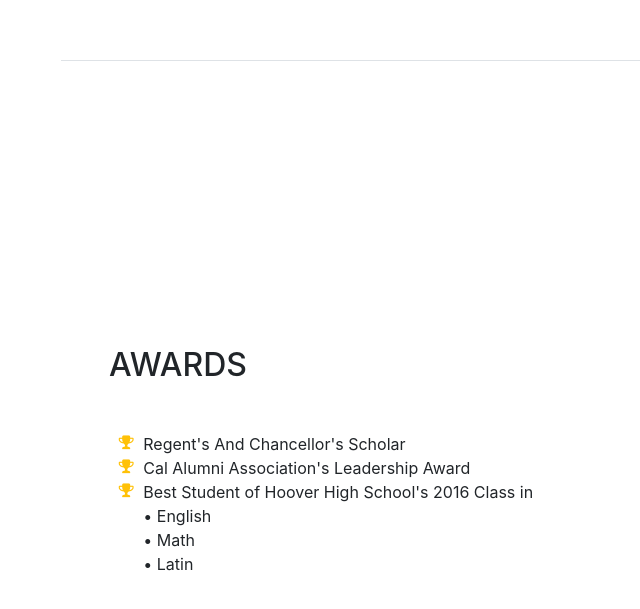
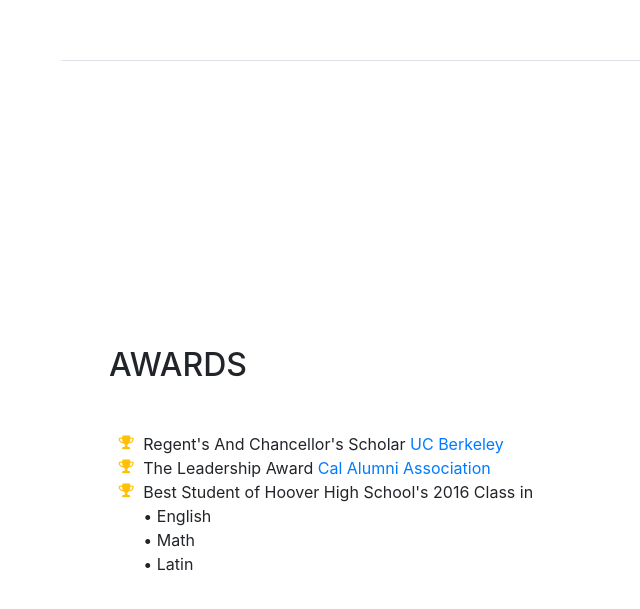
Before and after one commit to klaue/klaue.github.io, a website with bundled scripts: page index.html in a window 1280 px wide. Shown: the part 4054-4663 px from the top of the page, without its empty margins (211-851 px from the left). Built offline with nearby package versions, Linux system fonts and the light colour scheme; a web font is replaced by a local one.

Commit message:
with links to awards

```diff
--- a/index.html
+++ b/index.html
@@ -202,7 +202,7 @@
           </li>
                     <li class="list-inline-item">
             <a href="https://developer.mozilla.org/en-US/docs/Web/CSS">
-            <i class="devicon-css3-plain"></i>
+            <i class="devicon-css3-plain-wordmark"></i>
             </a>
           </li>
           </ul>
@@ -267,10 +267,10 @@
           <ul class="fa-ul mb-0">
             <li>
               <i class="fa-li fa fa-trophy text-warning"></i>
-              Regent's And Chancellor's Scholar</li>
+              Regent's And Chancellor's Scholar <a href="https://financialaid.berkeley.edu/regents-and-chancellors-scholarship"> UC Berkeley</a></li>
             <li>
               <i class="fa-li fa fa-trophy text-warning"></i>
-              Cal Alumni Association's Leadership Award</li>
+             The Leadership Award <a href="https://alumni.berkeley.edu/community/scholarships/leadership-award"> Cal Alumni Association</a></li>
             <li>
               <i class="fa-li fa fa-trophy text-warning"></i>
               Best Student of Hoover High School's 2016 Class in <br>
```
